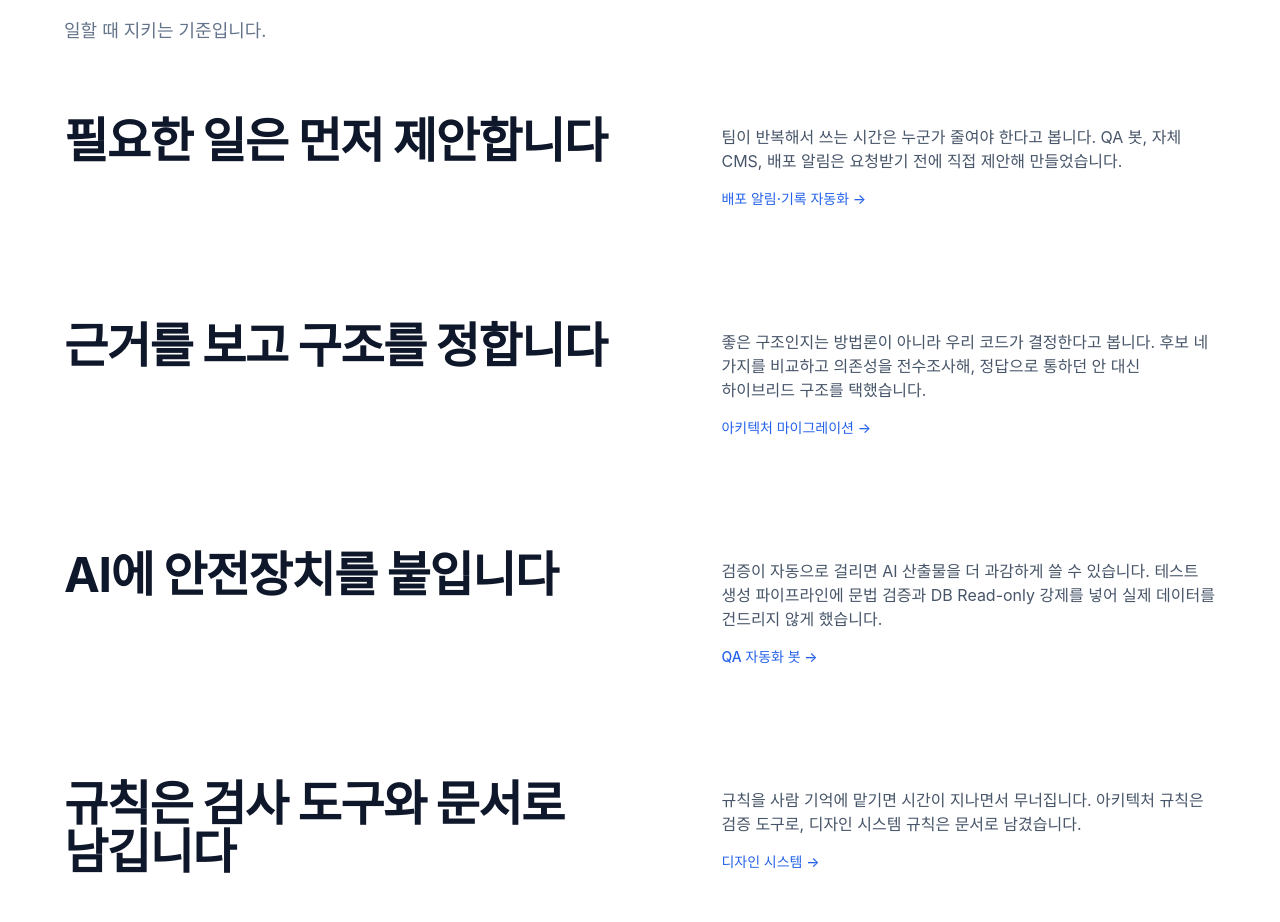
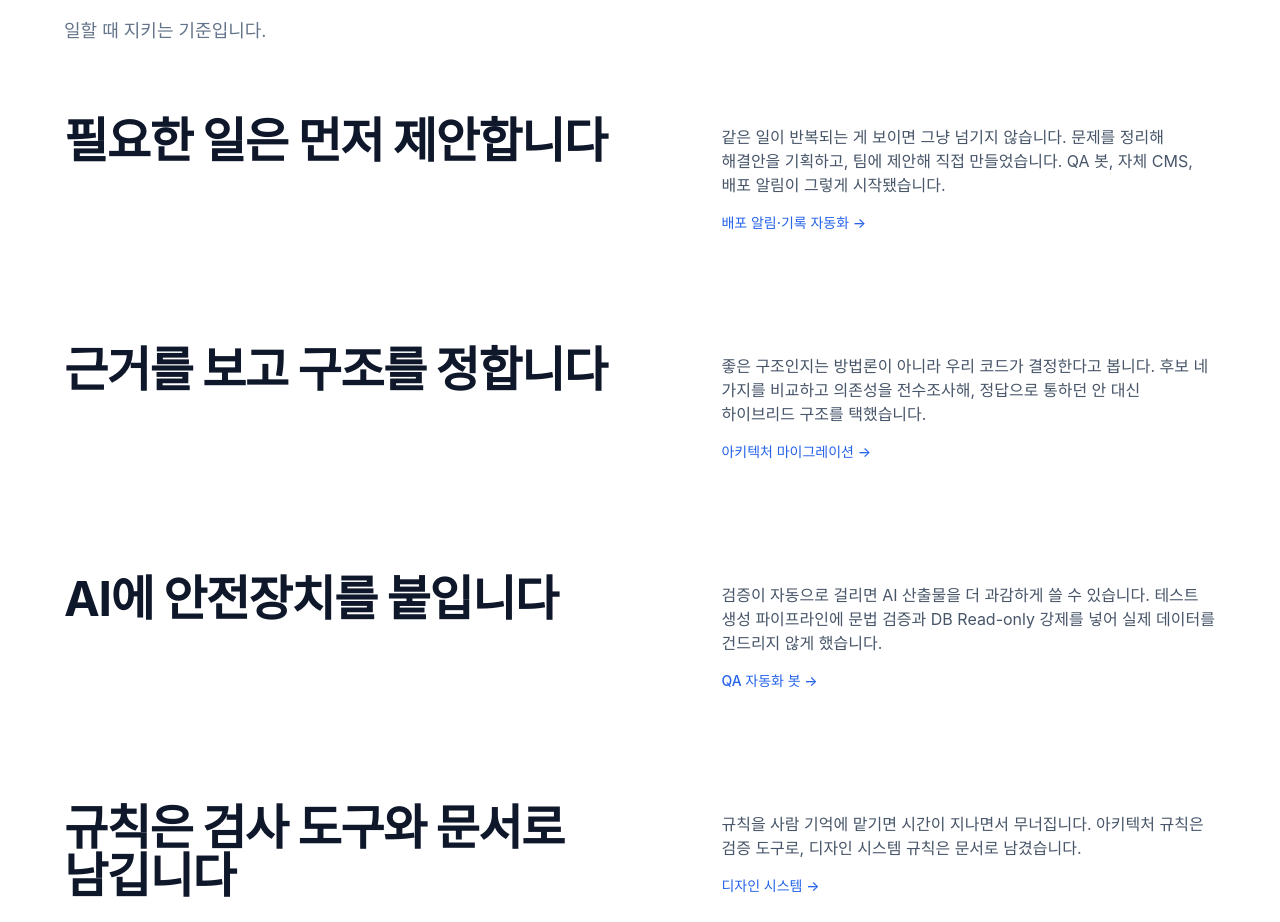
Before and after one commit to WhyBusyy/portfolio, a Next.js app: page / in a window 1280 px wide. Shown: the part 4029-4951 px from the top of the page. Built offline with nearby package versions, Linux system fonts and the light colour scheme; a web font is replaced by a local one.

Commit message:
copy: How I Work 첫 원칙을 문제의식 → 기획 → 제안 → 구현 순서가 드러나게

```diff
--- a/src/components/HowIWork.tsx
+++ b/src/components/HowIWork.tsx
@@ -8,7 +8,7 @@ const workPrinciples = [
   {
     title: "필요한 일은 먼저 제안합니다",
     description:
-      "팀이 반복해서 쓰는 시간은 누군가 줄여야 한다고 봅니다. QA 봇, 자체 CMS, 배포 알림은 요청받기 전에 직접 제안해 만들었습니다.",
+      "같은 일이 반복되는 게 보이면 그냥 넘기지 않습니다. 문제를 정리해 해결안을 기획하고, 팀에 제안해 직접 만들었습니다. QA 봇, 자체 CMS, 배포 알림이 그렇게 시작됐습니다.",
     href: "/projects/dx-automation",
     hrefLabel: "배포 알림·기록 자동화",
   },
```
